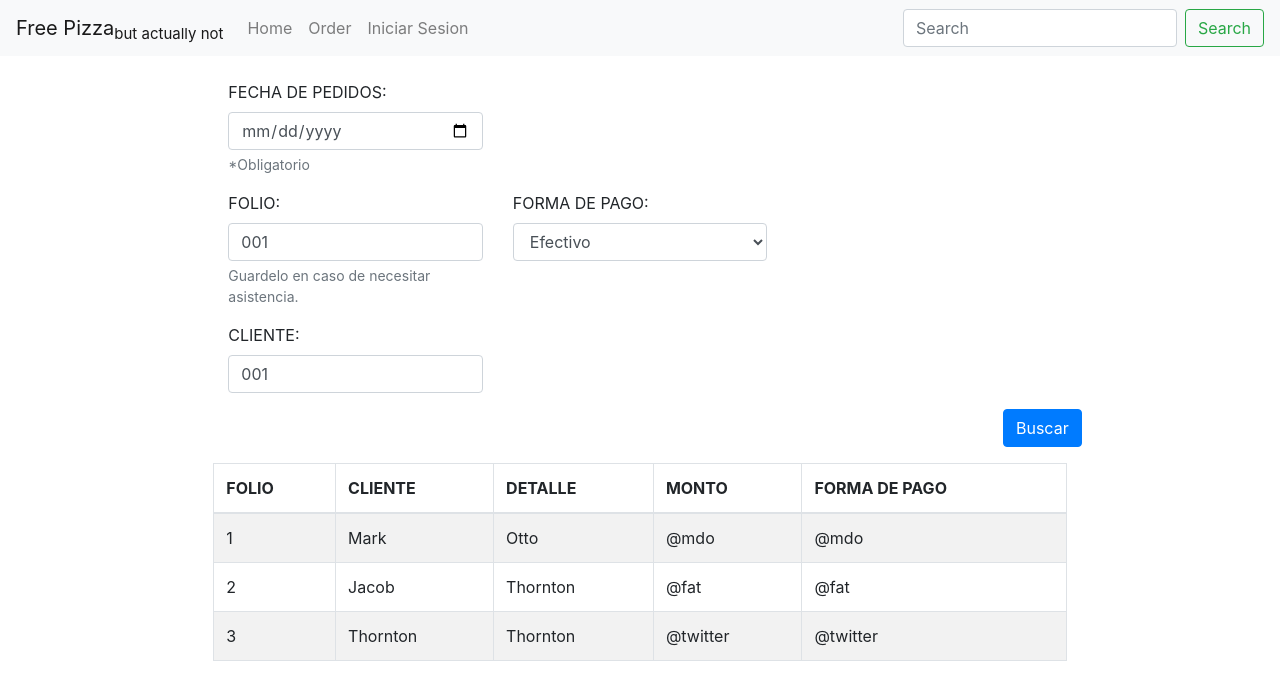
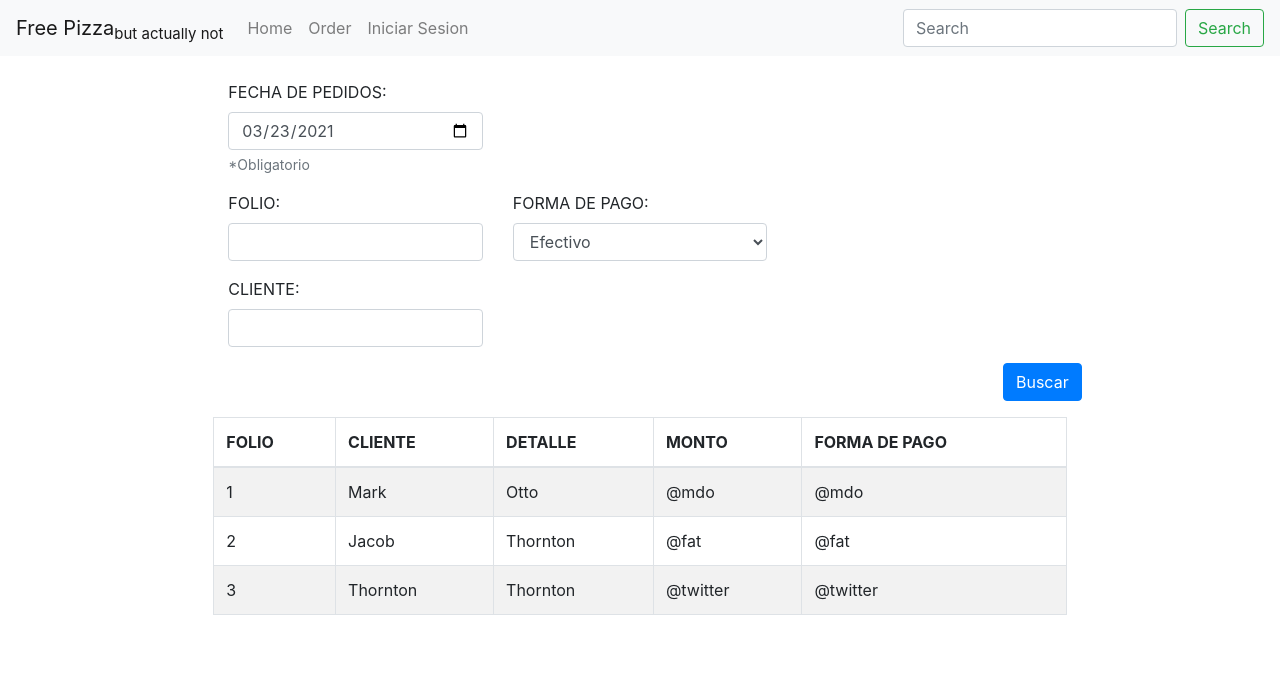
Before and after one commit to JonathanGzzBen/free-pizza-but-actually-not, a Next.js app in the folder src/: page /pedidos-dia in a window 1280 px wide. Shown: the top 700 px of the page. Built offline with nearby package versions, Linux system fonts and the light colour scheme.

Commit message:
Add state to pedidos-dia page

```diff
--- a/src/pages/pedidos-dia.jsx
+++ b/src/pages/pedidos-dia.jsx
@@ -1,7 +1,32 @@
+import { useState } from "react";
 import { Col, Form, Row, Button, Table } from "react-bootstrap";
 import Layout from "../components/layout";
 
 export default function PedidosPorDia() {
+  const date = new Date();
+  const [fechaPedidos, setFechaPedidos] = useState(
+    date.toISOString().substring(0, 10)
+  );
+  const [folio, setFolio] = useState("");
+  const [cliente, setCliente] = useState("");
+  const [formaPago, setFormaPago] = useState("Efectivo");
+
+  const clearInputsAndSetValue = (setFunction, value) => {
+    setCliente("");
+    setFolio("");
+    setFormaPago("");
+    setFunction(value);
+  };
+
+  const searchSubmitHandler = (e) => {
+    e.preventDefault();
+    console.log({
+      fechaPedidos,
+      folio,
+      formaPago,
+      cliente,
+    });
+  };
   return (
     <Layout>
       <Form>
@@ -9,7 +34,13 @@ export default function PedidosPorDia() {
           <Col>
             <Form.Group controlId="folio">
               <Form.Label>FECHA DE PEDIDOS:</Form.Label>
-              <Form.Control type="date" />
+              <Form.Control
+                type="date"
+                value={fechaPedidos}
+                onChange={(e) =>
+                  clearInputsAndSetValue(setFechaPedidos, e.target.value)
+                }
+              />
               <Form.Text className="text-muted">*Obligatorio</Form.Text>
             </Form.Group>
           </Col>
@@ -20,16 +51,25 @@ export default function PedidosPorDia() {
           <Col>
             <Form.Group controlId="folio">
               <Form.Label>FOLIO:</Form.Label>
-              <Form.Control type="text" ReadOnly value="001" />
-              <Form.Text className="text-muted">
-                Guardelo en caso de necesitar asistencia.
-              </Form.Text>
+              <Form.Control
+                type="text"
+                value={folio}
+                onChange={(e) =>
+                  clearInputsAndSetValue(setFolio, e.target.value)
+                }
+              />
             </Form.Group>
           </Col>
           <Col>
             <Form.Group controlId="forma-pago">
               <Form.Label>FORMA DE PAGO:</Form.Label>
-              <Form.Control as="select" defaultValue="Choose...">
+              <Form.Control
+                as="select"
+                value={formaPago}
+                onChange={(e) =>
+                  clearInputsAndSetValue(setFormaPago, e.target.value)
+                }
+              >
                 <option>Efectivo</option>
               </Form.Control>
             </Form.Group>
@@ -40,7 +80,13 @@ export default function PedidosPorDia() {
           <Col>
             <Form.Group controlId="cliente">
               <Form.Label>CLIENTE:</Form.Label>
-              <Form.Control type="text" ReadOnly value="001" />
+              <Form.Control
+                type="text"
+                value={cliente}
+                onChange={(e) =>
+                  clearInputsAndSetValue(setCliente, e.target.value)
+                }
+              />
             </Form.Group>
           </Col>
           <Col></Col>
@@ -49,7 +95,9 @@ export default function PedidosPorDia() {
         <Row className="justify-content-end">
           <Form.Group as={Row}>
             <Col style={{ padding: "0" }} sm={{ span: 10 }}>
-              <Button type="submit">Buscar</Button>
+              <Button type="submit" onClick={searchSubmitHandler}>
+                Buscar
+              </Button>
             </Col>
           </Form.Group>
         </Row>
```
